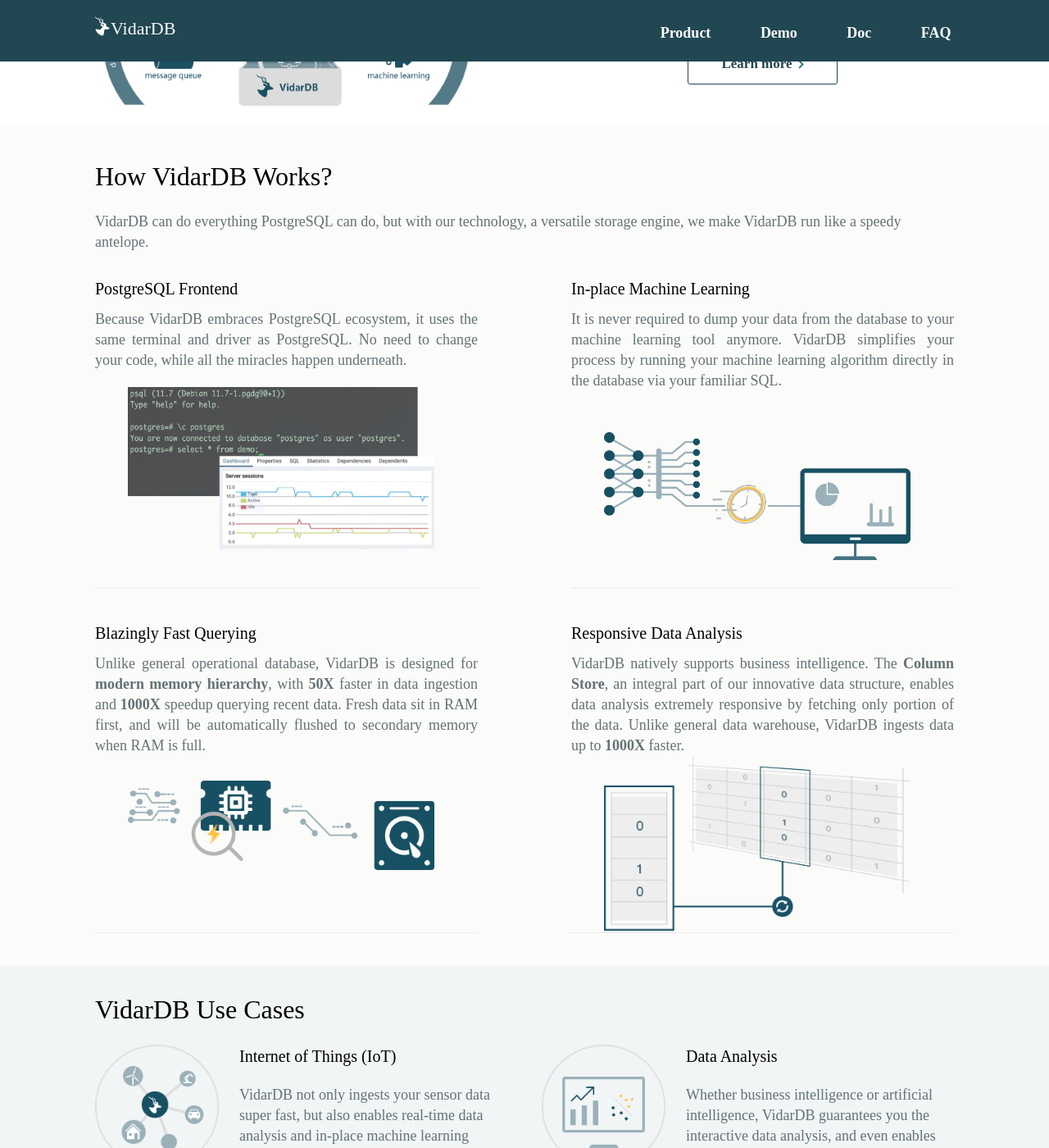
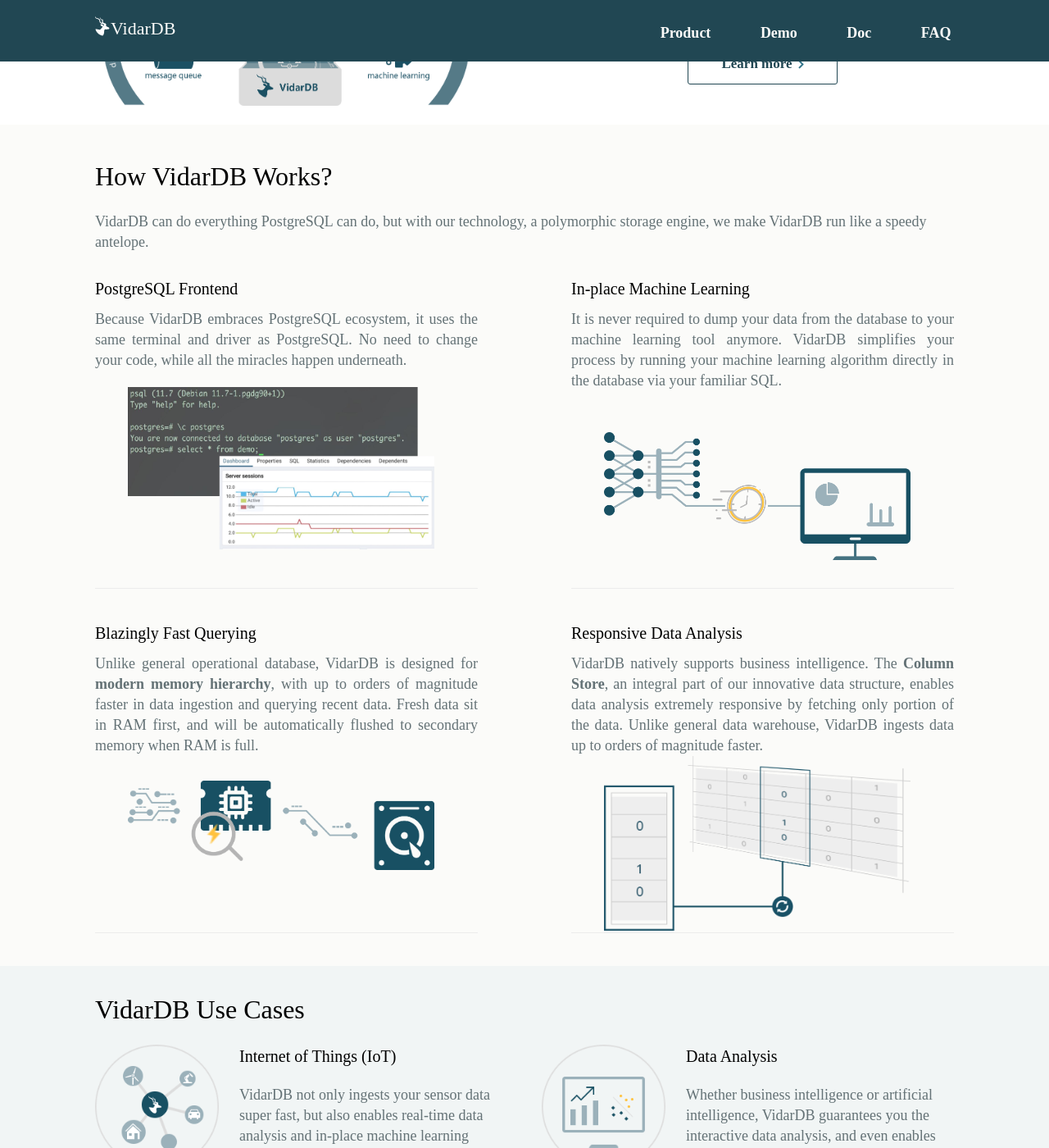
Before and after one commit to vidardb/vidardb.github.io, a Jekyll site: the page built from index.html, in a window 1280 px wide and 1400 px high, scrolled down 896 px. Shown: the whole window at 82% size. Built offline with Jekyll 4.4.1, drawn with Linux system fonts in a browser that asks for light colours; some web fonts are replaced; the list of posts is cut into pages by our own code; some of the changed text lies outside the part shown; grey boxes are pictures that could not be loaded.

Commit message:
Update index.html

```diff
--- a/index.html
+++ b/index.html
@@ -9,7 +9,7 @@
         <section class="hero">
             <div class="site-container" style="text-align: left;">
                 <h1>The database simplifies your backend</h1>
-                <h1 id="one-liner">replace multiple data tools with a single unified database</h1>
+                <h1 id="one-liner">replace multiple data tools with a polymorphic database</h1>
                 <div class="hero-install">
                     <a class="button install light" href="//{{ site.address }}/docs/run_vidarDB_with_docker/">Install VidarDB<i class="right-arrow white">&rarr;</i></a>
                 </div>
@@ -34,7 +34,7 @@
                 <div class="vidardb-text">
                     <h1>What is VidarDB?</h1>
                     <p>
-                        VidarDB is an <strong>open-source</strong>, <strong>unified</strong> database system with lightning speed (<strong>50~1000X </strong>faster)
+                        VidarDB is an <strong>open-source</strong>, <strong>polymorphic</strong> database with lightning speed (<strong>10~100X </strong>faster)
                         and <strong>in-place machine learning </strong>support. No more installation, maintenance and costs of multiple data processing tools.
                     </p>
                     <img src="/assets/images/landing/vidardb-intro.png">
@@ -63,7 +63,7 @@
         <div class="site-container">
             <h1>How VidarDB Works?</h1>
             <p>
-                VidarDB can do everything PostgreSQL can do, but with our technology, a versatile storage engine,
+                VidarDB can do everything PostgreSQL can do, but with our technology, a polymorphic storage engine,
                 we make VidarDB run like a speedy antelope.
             </p>
             <section class="feature-content">
@@ -89,7 +89,7 @@
                     <h2>Blazingly Fast Querying</h2>
                     <p>
                         Unlike general operational database, VidarDB is designed for <strong>modern memory hierarchy</strong>,
-                        with <strong>50X</strong> faster in data ingestion and <strong>1000X</strong> speedup querying recent data.
+                        with up to orders of magnitude faster in data ingestion and querying recent data.
                         Fresh data sit in RAM first, and will be automatically flushed to secondary memory when RAM is full.
                     </p>
                     <img src="/assets/images/landing/feature/3-vidardb-ram.png">
@@ -100,7 +100,7 @@
                         VidarDB natively supports business intelligence. The <strong>Column Store</strong>,
                         an integral part of our innovative data structure, enables data analysis
                         extremely responsive by fetching only portion of the data.
-                        Unlike general data warehouse, VidarDB ingests data up to <strong>1000X</strong> faster.
+                        Unlike general data warehouse, VidarDB ingests data up to orders of magnitude faster.
                     </p>
                     <img src="/assets/images/landing/feature/4-column-store.png">
                 </article>
```
